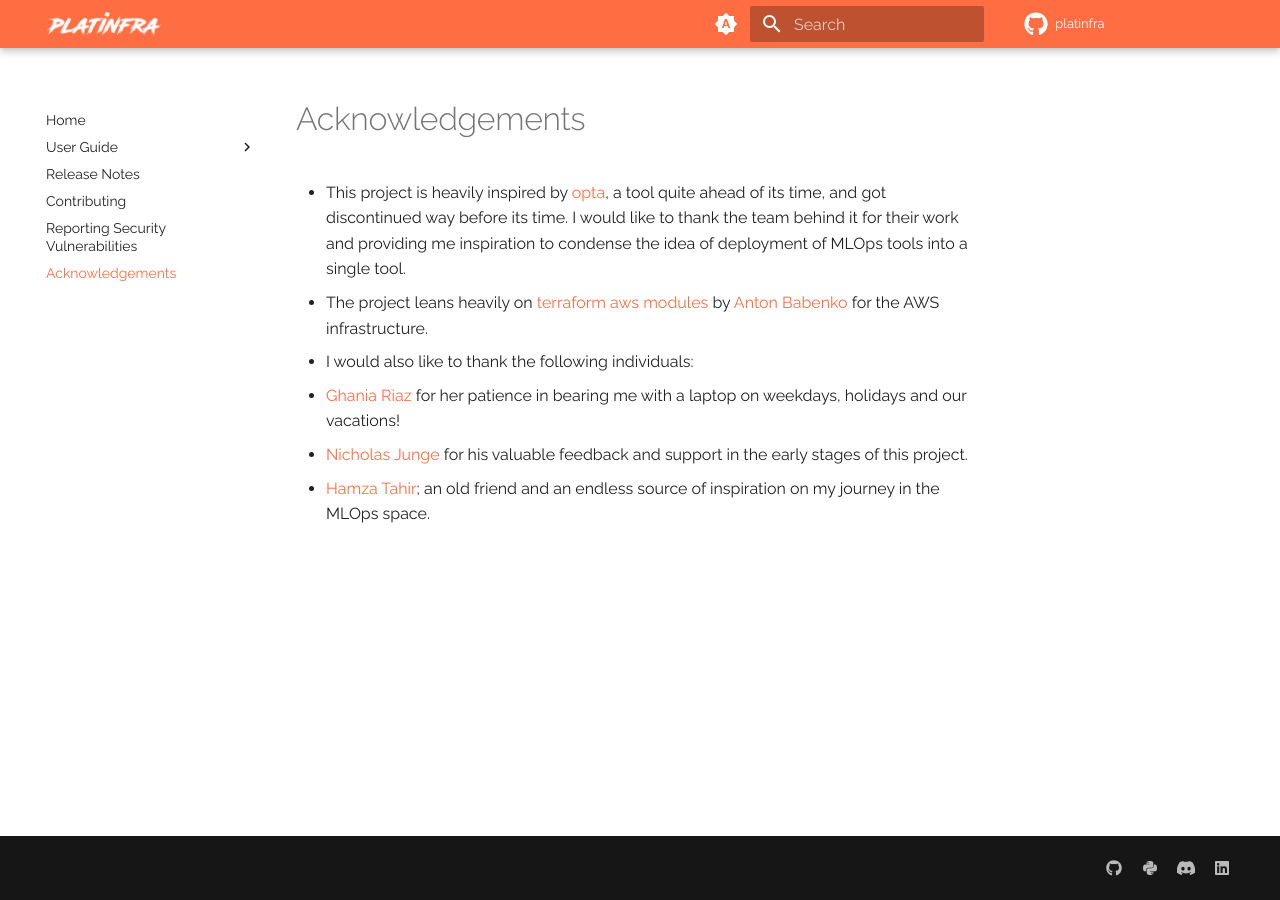
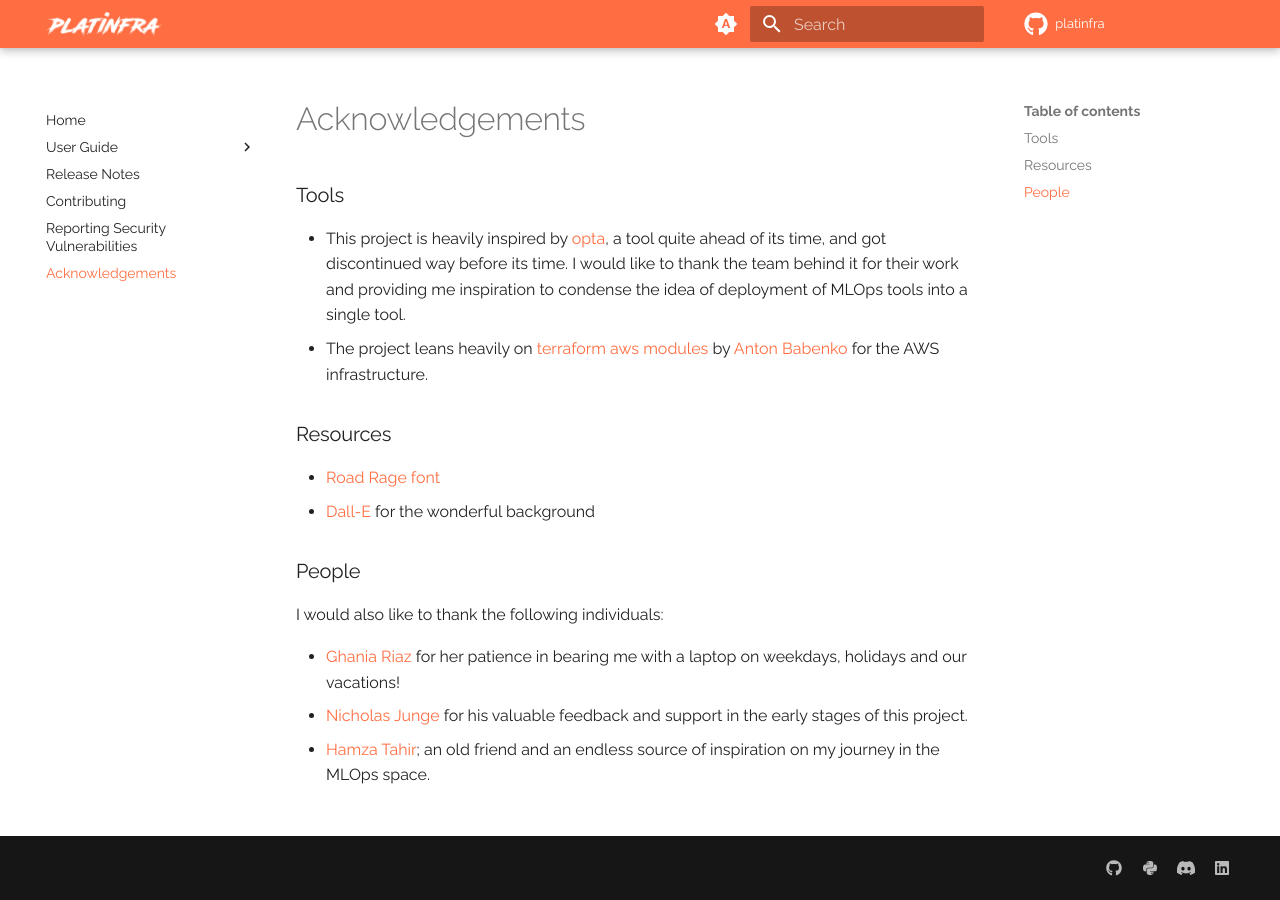
Before and after one commit to mlinfra-io/mlinfra, an MkDocs documentation site: the page built from docs/Acknowledgements.md, in a window 1280 px wide. Built offline with MkDocs 1.6.1 and Material for MkDocs 9.7.7, drawn with Linux system fonts in a browser that asks for light colours; some web fonts are replaced; plug-ins that fetch from the network failed and are left out; comment, search, counter and statistics services are not loaded; the version menu is left out.

Commit message:
Updated acknowledgements in different sections
Signed-off-by: Ali Abbas Jaffri <ali.abbasjaffri@live.com>

```diff
--- a/docs/Acknowledgements.md
+++ b/docs/Acknowledgements.md
@@ -1,6 +1,17 @@
+### Tools
+
 - This project is heavily inspired by [opta](https://github.com/run-x/opta), a tool quite ahead of its time, and got discontinued way before its time. I would like to thank the team behind it for their work and providing me inspiration to condense the idea of deployment of MLOps tools into a single tool.
 - The project leans heavily on [terraform aws modules](https://github.com/terraform-aws-modules/) by [Anton Babenko](https://www.linkedin.com/in/antonbabenko/) for the AWS infrastructure.
-- I would also like to thank the following individuals:
-  - [Ghania Riaz](https://www.linkedin.com/in/ghaniariaz) for her patience in bearing me with a laptop on weekdays, holidays and our vacations!
-  - [Nicholas Junge](https://www.linkedin.com/in/nicholas-junge/) for his valuable feedback and support in the early stages of this project.
-  - [Hamza Tahir](https://www.linkedin.com/in/hamzatahirofficial); an old friend and an endless source of inspiration on my journey in the MLOps space.
+
+### Resources
+
+- [Road Rage font](https://www.fontspace.com/road-rage-font-f43310)
+- [Dall-E](https://openai.com/dall-e-2) for the wonderful background
+
+### People
+
+I would also like to thank the following individuals:
+
+- [Ghania Riaz](https://www.linkedin.com/in/ghaniariaz) for her patience in bearing me with a laptop on weekdays, holidays and our vacations!
+- [Nicholas Junge](https://www.linkedin.com/in/nicholas-junge/) for his valuable feedback and support in the early stages of this project.
+- [Hamza Tahir](https://www.linkedin.com/in/hamzatahirofficial); an old friend and an endless source of inspiration on my journey in the MLOps space.
```
